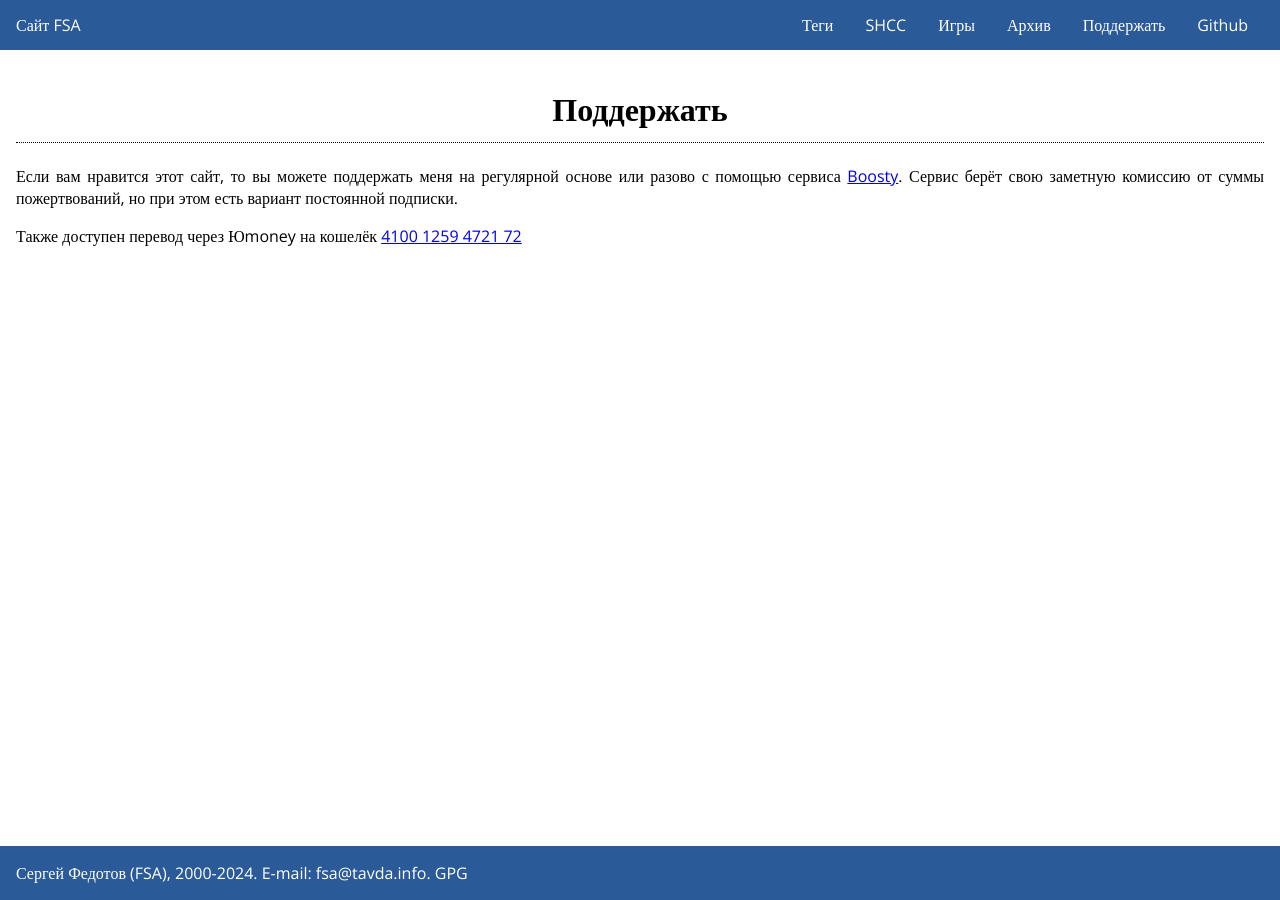
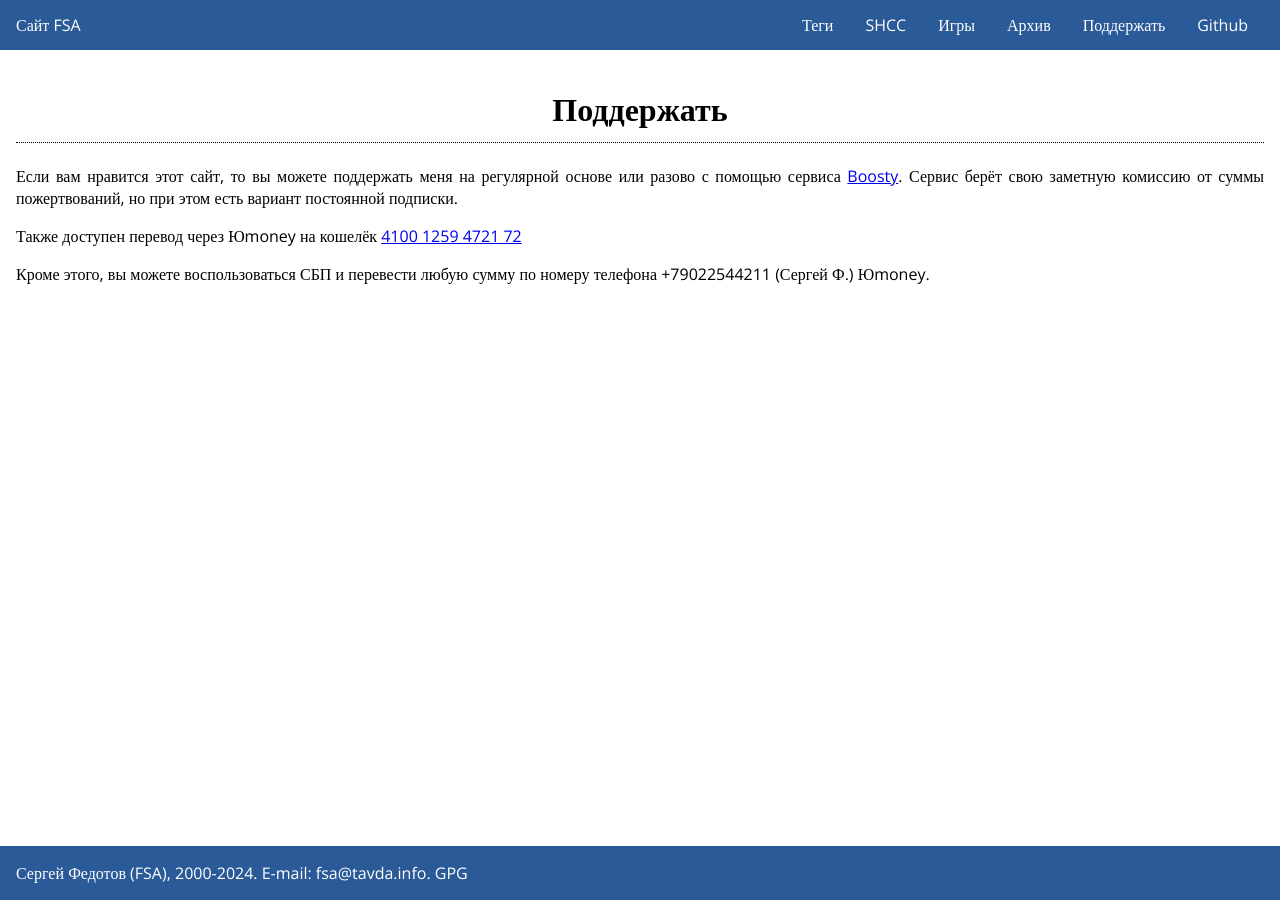
Before and after one commit to fsa/site, a Jekyll site: the page built from support.md, in a window 1280 px wide. Built offline with Jekyll 4.4.1, drawn with Linux system fonts in a browser that asks for light colours; our own code applies the rules of GitHub Pages for plain Markdown files.

Commit message:
Добавлен текст с донатом по СБП

```diff
--- a/support.md
+++ b/support.md
@@ -7,3 +7,5 @@ excerpt: Поддержите меня финансово
 Если вам нравится этот сайт, то вы можете поддержать меня на регулярной основе или разово с помощью сервиса [Boosty](https://boosty.to/tavdainfo/donate). Сервис берёт свою заметную комиссию от суммы пожертвований, но при этом есть вариант постоянной подписки.
 
 Также доступен перевод через Юmoney на кошелёк [4100 1259 4721 72](https://yoomoney.ru/to/41001259472172)
+
+Кроме этого, вы можете воспользоваться СБП и перевести любую сумму по номеру телефона +79022544211 (Сергей Ф.) Юmoney.
```
